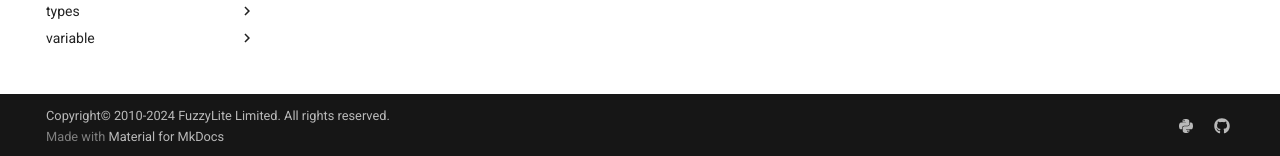
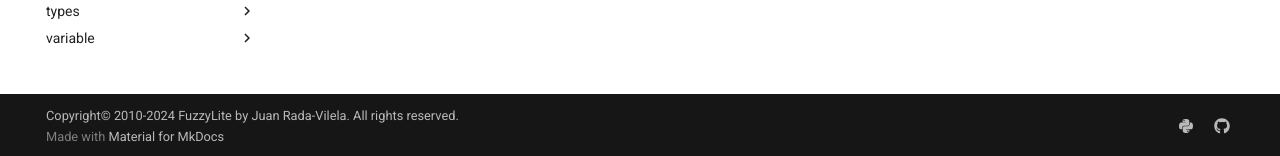
Before and after one commit to fuzzylite/pyfuzzylite, an MkDocs documentation site: the page built from docs/fuzzylite/activation/Activation.md, in a window 1280 px wide. Shown: the part 741-897 px from the top of the page. Built offline with MkDocs 1.6.1 and Material for MkDocs 9.7.7, drawn with Linux system fonts in a browser that asks for light colours; comment, search, counter and statistics services are not loaded.

Commit message:
FuzzyLite Unlimited

```diff
--- a/mkdocs.yml
+++ b/mkdocs.yml
@@ -5,7 +5,7 @@ site_author: Juan Rada-Vilela, PhD
 repo_name: "fuzzylite/pyfuzzylite"
 repo_url: "https://github.com/fuzzylite/pyfuzzylite"
 #edit_uri: "edit/development/docs/"
-copyright: Copyright&copy; 2010-<script>document.write(new Date().getFullYear())</script> FuzzyLite Limited. All rights reserved.
+copyright: Copyright&copy; 2010-<script>document.write(new Date().getFullYear())</script> FuzzyLite by Juan Rada-Vilela. All rights reserved.
 
 watch: [ README.md, fuzzylite/, docs/ ]
 
```
Also changed, not shown: README.md (+4 -4 lines), 1 other file.
